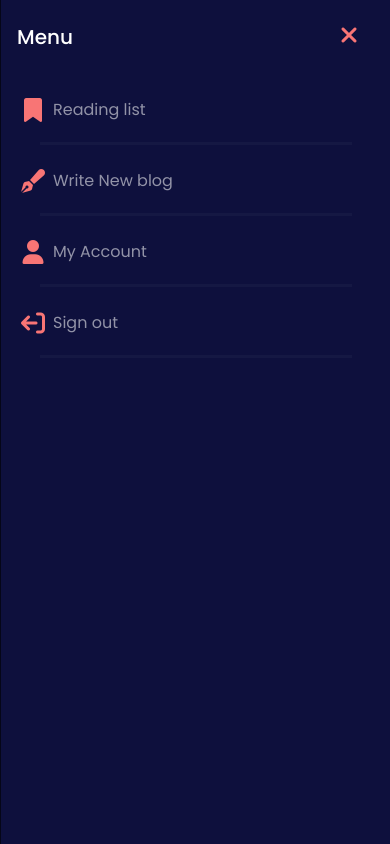
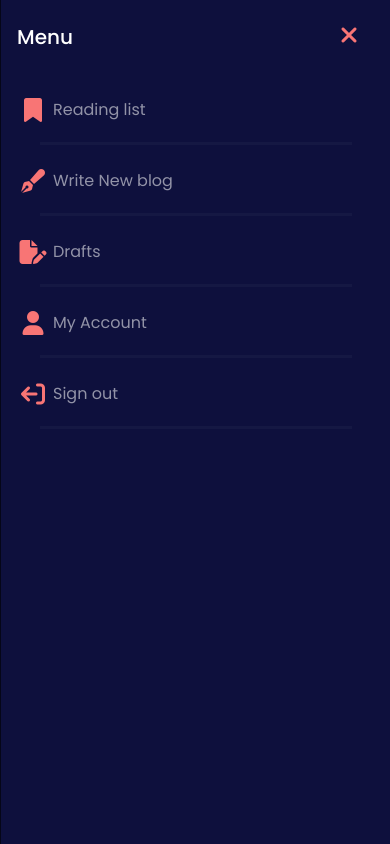
Before and after one commit to datonex/owl-nook-dx, a Django app: page /articles/add_post/ in a window 390 px wide, after a click that opens the changed part. Run offline with Django 3.2, Linux system fonts and the light colour scheme; the visitor is signed in with stand-in values (Sample User, id 1); data that the repository does not hold is empty; some libraries are stand-ins or nearby versions.

Commit message:
Add drafts view link to mobile page

```diff
--- a/templates/includes/mobile_menu.html
+++ b/templates/includes/mobile_menu.html
@@ -25,6 +25,15 @@
     </li>
     <hr class="main-hr text-grey-20 mx-auto mt-1"/>
     <li class="nav-item px-2 mx-1 mb-2">
+      <a href="{% url 'draft_view' user.id %}" aria-label="write new blog" role="button" class="nav-link d-flex align-content-center">
+        <span class="icon pe-3">
+          <i class="fa-solid fa-file-pen text-coral"></i>
+        </span>
+        <p class="mb-0">Drafts</p>
+      </a>
+    </li>
+    <hr class="main-hr text-grey-20 mx-auto mt-1"/>
+    <li class="nav-item px-2 mx-1 mb-2">
       <a href="#" aria-label="user profile" role="button" class="nav-link d-flex align-content-center">
         <span class="icon pe-3">
           <i class="fa-solid fa-user text-coral"></i>
```
